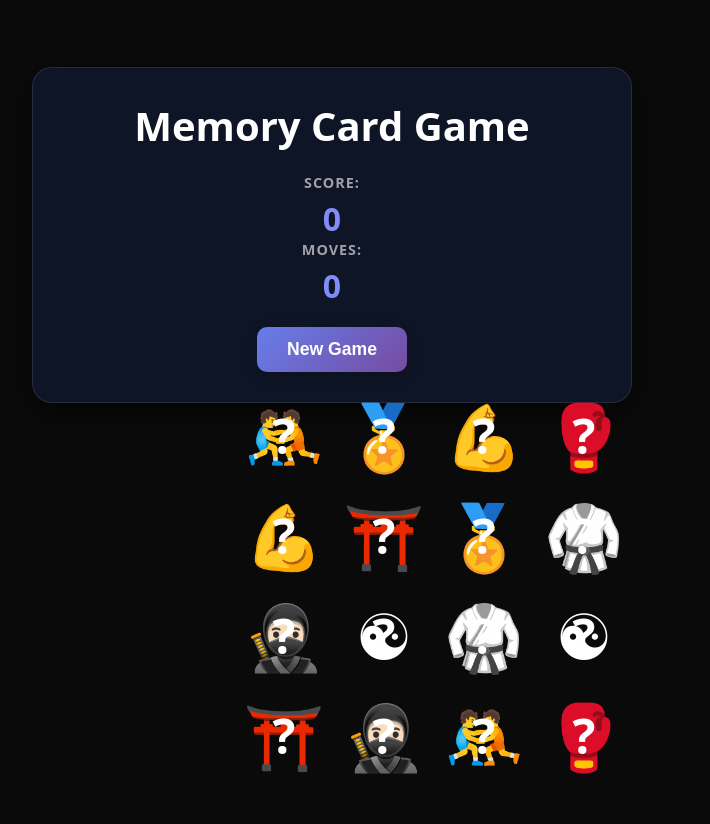
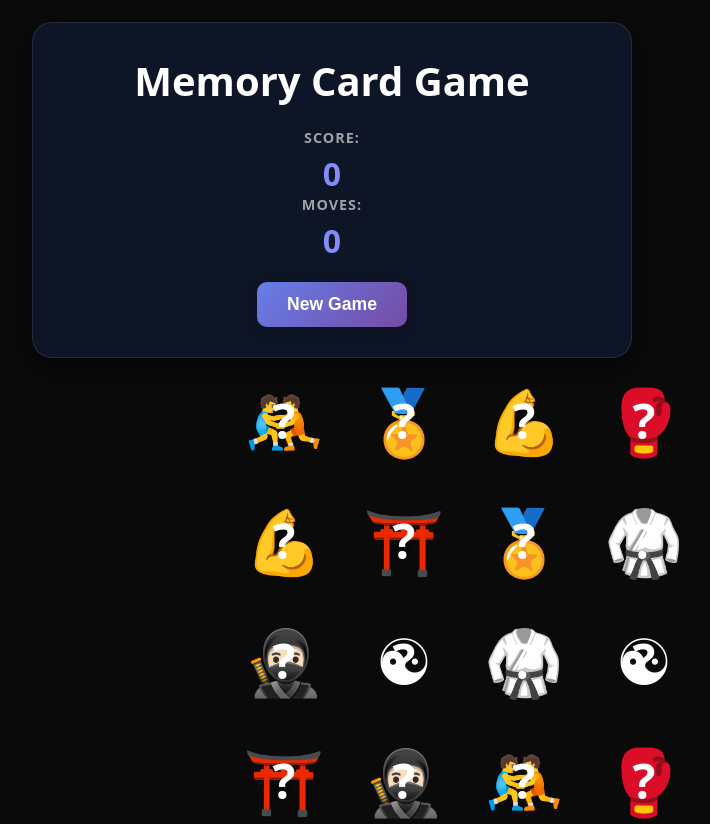
Before and after one commit to Romie321/memory-card-game, a React (Vite) app: page / in a window 1280 px wide. Shown: the whole page, without its empty margins (308-1018 px from the left). Before the commit the page ends 800 px from the top, so only its background shows below. Built offline with nearby package versions, Linux system fonts and the light colour scheme.

Commit message:
Increase gap between cards in grid layout and add top margin for better spacing

```diff
--- a/src/index.css
+++ b/src/index.css
@@ -144,9 +144,10 @@ body {
 .cards-grid {
   display: grid;
   grid-template-columns: repeat(4, 1fr);
-  gap: 100px;
+  gap: 120px;
   max-width: 600px;
   width: 100px;
+  margin-top: 30px;
 }
 
 .card {
```
